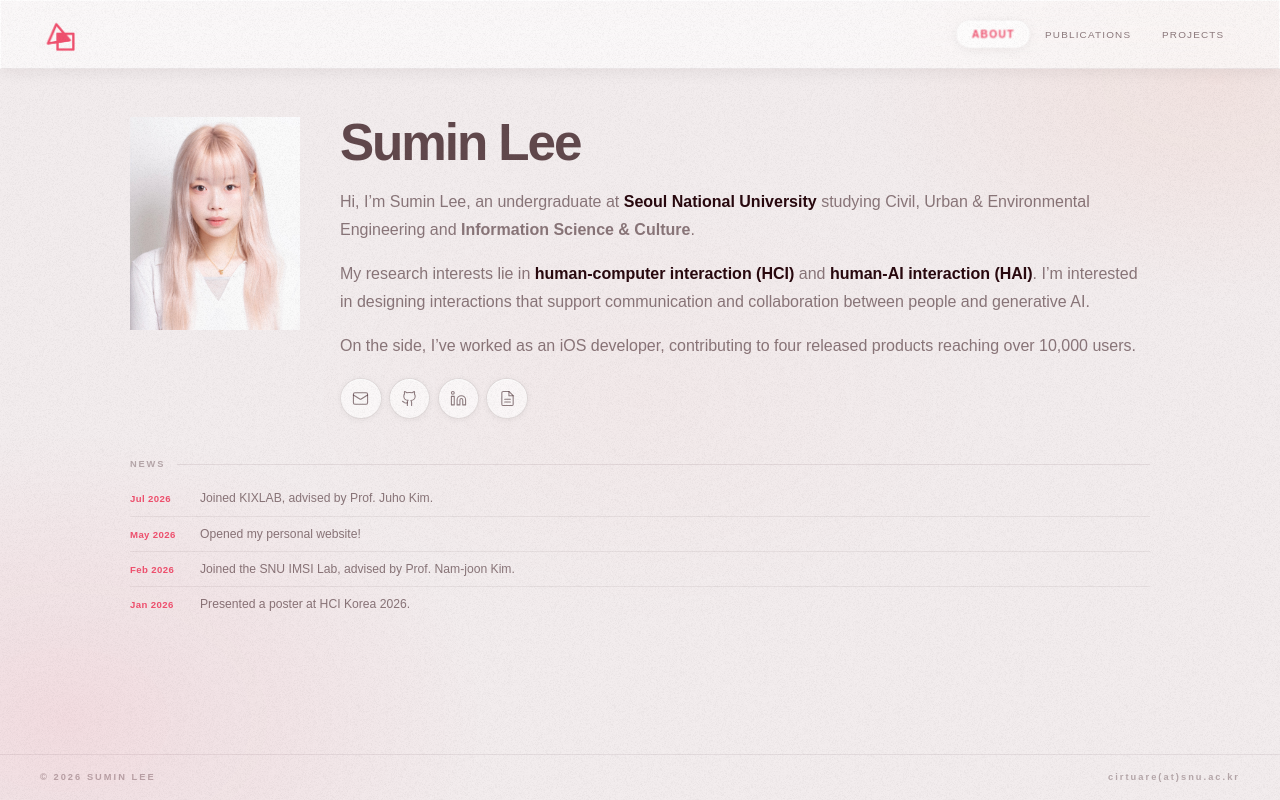
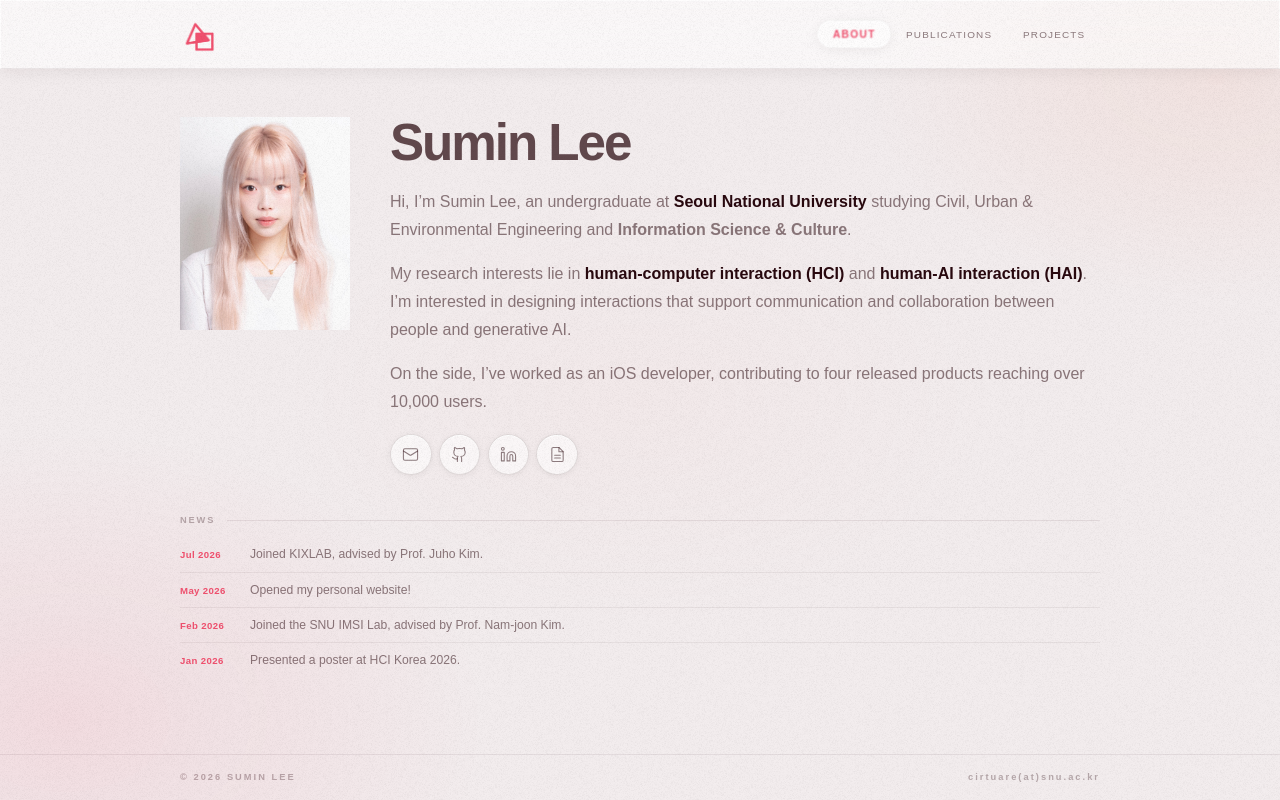
Before and after one commit to cirtuare/suminxlee, a React (Vite) app: page / in a window 1280 px wide. Built offline with nearby package versions, Linux system fonts and the light colour scheme; a web font is replaced by a local one.

Commit message:
Align site content within a shared 1000px container

```diff
--- a/src/components/About.tsx
+++ b/src/components/About.tsx
@@ -28,7 +28,6 @@ export default function About() {
 
       <div style={{
         position: 'relative', zIndex: 1,
-        maxWidth: 1100, margin: '0 auto',
         padding: mobile ? `2.5rem 1.5rem 3.5rem` : `3rem 2.5rem 4rem`,
         display: 'flex', flexDirection: 'column', gap: '2.5rem',
       }}>
--- a/src/components/Layout.tsx
+++ b/src/components/Layout.tsx
@@ -26,9 +26,11 @@ export default function Layout({ tab, setTab, children }: Props) {
       }} />
       <header className="glass" style={{
         position: 'sticky', top: 0, zIndex: 90,
-        display: 'flex', alignItems: 'center',
+        borderBottom: '1px solid rgba(40,8,14,0.07)',
+      }}>
+        <div className="site-container" style={{
+          display: 'flex', alignItems: 'center', gap: '0.75rem',
           padding: mobile ? '0.85rem 1.25rem' : '1rem 2.5rem',
-        borderBottom: '1px solid rgba(40,8,14,0.07)', gap: '0.75rem',
         }}>
           <button onClick={() => setTab('about')} style={{
             background: 'none', border: 'none', cursor: 'pointer',
@@ -59,15 +61,17 @@ export default function Layout({ tab, setTab, children }: Props) {
               </button>
             ))}
           </nav>
+        </div>
       </header>
-      <main style={{ flex: 1 }}>{children}</main>
-      <footer className="footer-row" style={{
+      <main className="site-container" style={{ flex: 1 }}>{children}</main>
+      <footer style={{ borderTop: '1px solid rgba(40,8,14,0.07)' }}>
+        <div className="site-container footer-row" style={{
           padding: mobile ? '1rem 1.25rem' : '1.1rem 2.5rem',
-        borderTop: '1px solid rgba(40,8,14,0.07)',
           display: 'flex', justifyContent: 'space-between', alignItems: 'center',
         }}>
           <Eyebrow>© 2026 Sumin Lee</Eyebrow>
           <Eyebrow style={{ textTransform: 'none' }}>cirtuare(at)snu.ac.kr</Eyebrow>
+        </div>
       </footer>
     </div>
   );
--- a/src/components/Projects.tsx
+++ b/src/components/Projects.tsx
@@ -38,7 +38,7 @@ export default function Projects({ selected, onOpen, onClose }: Props) {
   if (selected) return <ProjectDetail project={selected} onBack={onClose} />;
 
   return (
-    <div className="page-enter page-pad" style={{ maxWidth: 1400, margin: '0 auto' }}>
+    <div className="page-enter page-pad">
       <div style={{ marginBottom: '2.5rem' }}>
         <h1 style={{ fontFamily: 'var(--font)', fontWeight: 500, fontSize: 'clamp(1.1rem,2vw,1.6rem)', letterSpacing: '-0.04em', color: 'rgba(40,8,14,0.72)', lineHeight: 1, margin: 0, marginBottom: '1.1rem' }}>Projects</h1>
         <div className="filter-row" style={{ display: 'flex', gap: '0.38rem', flexWrap: 'wrap', alignItems: 'center' }}>
--- a/src/components/Publications.tsx
+++ b/src/components/Publications.tsx
@@ -88,7 +88,7 @@ function PubRow({ p, isLast }: { p: Publication; isLast: boolean }) {
 export default function Publications() {
   const f = useFade();
   return (
-    <div className="page-enter page-pad" style={{ maxWidth: 1100, margin: '0 auto' }}>
+    <div className="page-enter page-pad">
       <div ref={f} className="fi">
         <div style={{ marginBottom: '2.5rem' }}>
           <h1 style={{ fontFamily: 'var(--font)', fontWeight: 500, fontSize: 'clamp(1.1rem,2vw,1.6rem)', letterSpacing: '-0.04em', color: 'rgba(40,8,14,0.72)', lineHeight: 1, margin: 0 }}>Publications</h1>
--- a/src/index.css
+++ b/src/index.css
@@ -124,6 +124,7 @@ canvas { display: block; }
 .pub-row { transition: background 0.2s, border-radius 0.2s; border-radius: 0.75rem; padding-left: 0.75rem; padding-right: 0.75rem; margin-left: -0.75rem; margin-right: -0.75rem; }
 .pub-row:hover { background: rgba(255, 255, 255, 0.52); backdrop-filter: blur(12px); -webkit-backdrop-filter: blur(12px); }
 
+.site-container { width: 100%; max-width: 1000px; margin-inline: auto; }
 .page-pad { padding: 4rem 2.5rem 6rem; }
 
 @media (max-width: 768px) {
```
Lines whose indentation alone changed are shown as unchanged.
